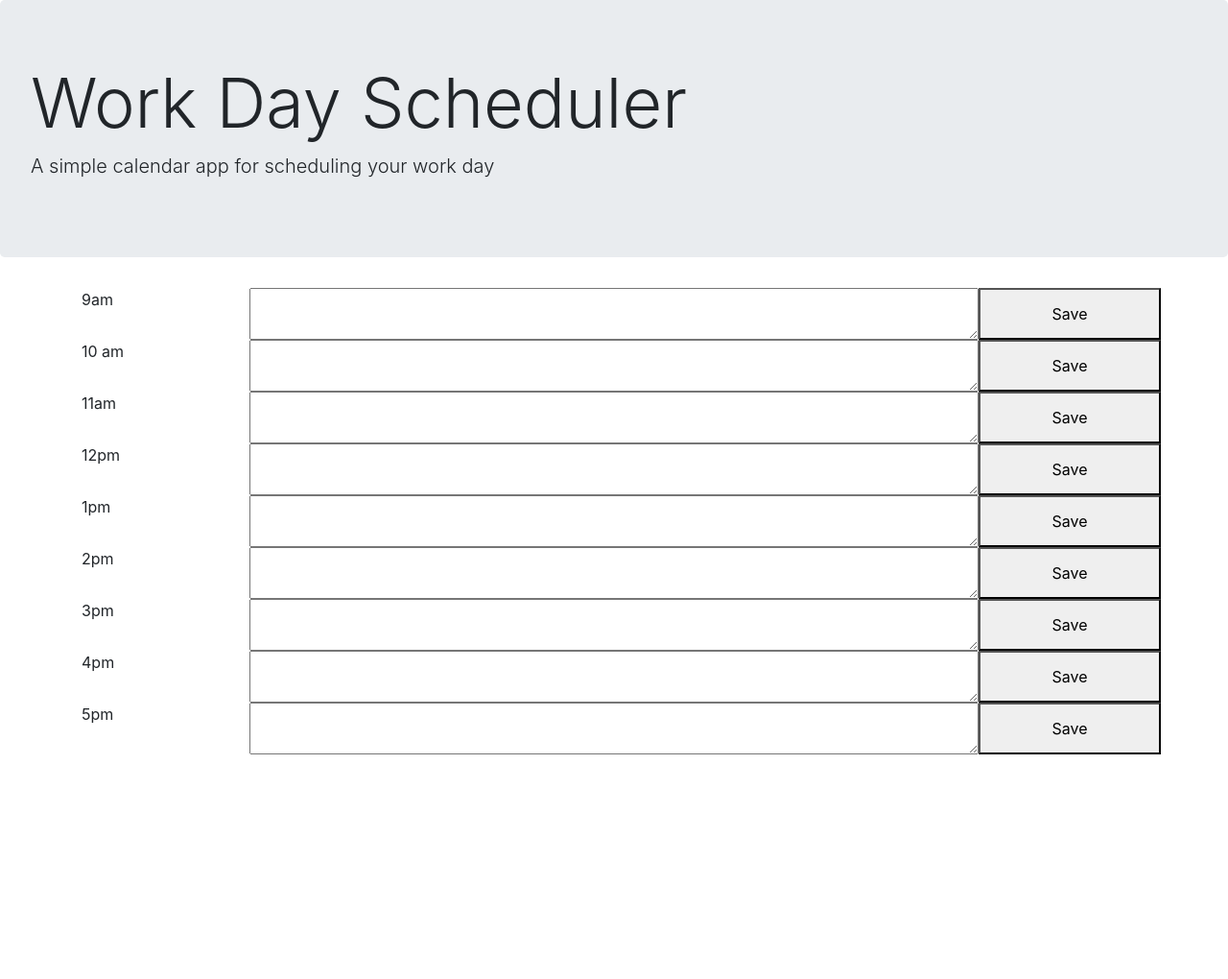
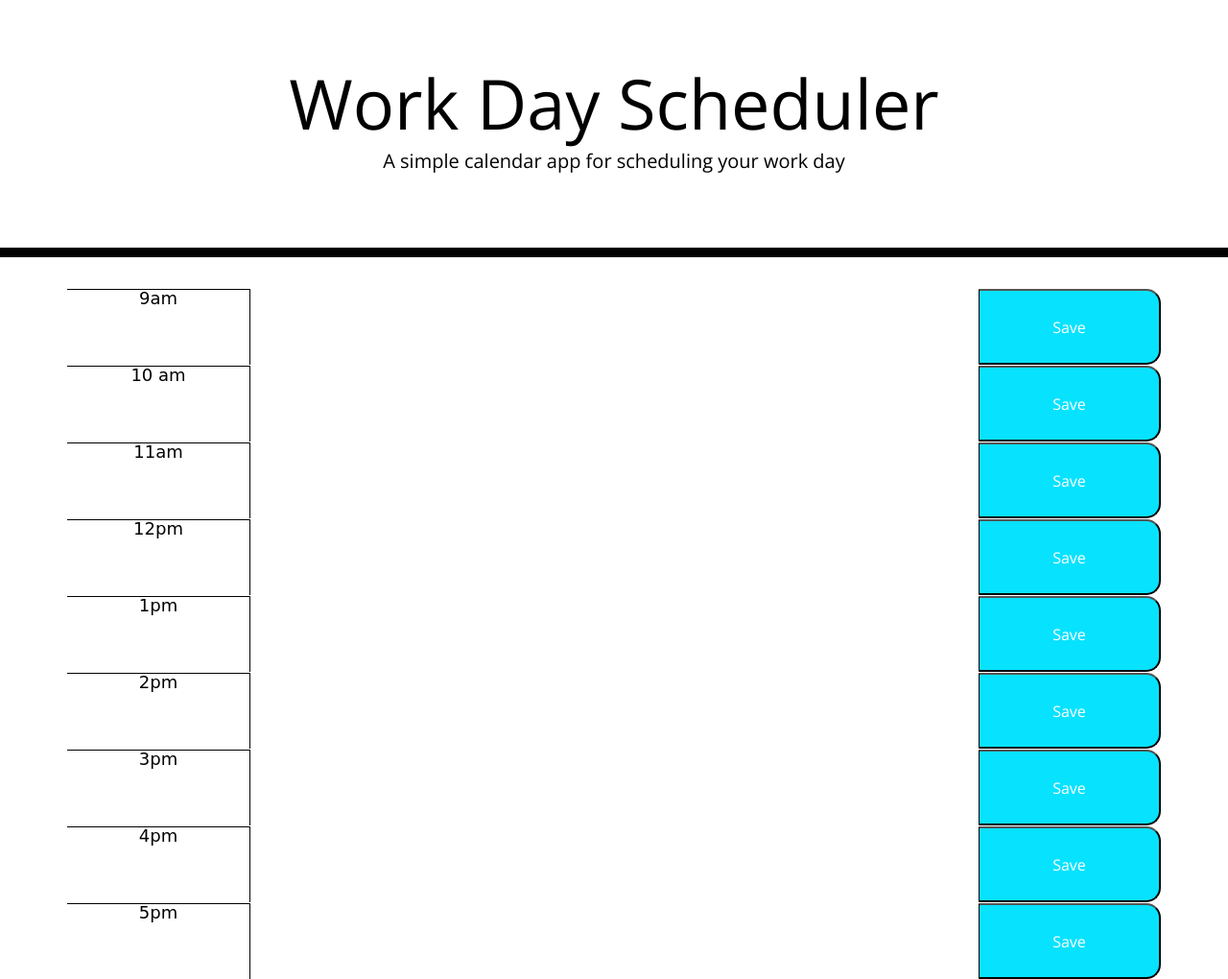
Before and after one commit to natashamullin/day-planner, a website: page index.html in a window 1280 px wide. Shown: the whole page at 96% size. Before the commit the page ends 800 px from the top, so only its background shows below. Drawn offline with nearby package versions, Linux system fonts and the light colour scheme.

Commit message:
style added. figure out way to make save button better in smaller screen

```diff
--- a/assets/style.css
+++ b/assets/style.css
@@ -0,0 +1,76 @@
+body {
+  font-family: 'Open Sans', sans-serif;
+  font-size: 16px;
+  line-height: 1;
+}
+
+textarea{
+  background: transparent;
+  border: none;
+  resize: none;
+  color: black;
+  border-left: 1px solid black;
+  padding: 10px;
+}
+
+.jumbotron {
+  text-align: center;
+  background-color: transparent;
+  color: black;
+  border-radius: 0;
+  border-bottom: 10px solid black;
+}
+
+.description{
+  white-space: pre-wrap;
+}
+
+.time-block{
+  text-align: center;
+  border-radius: 15px;
+}
+
+.row {
+  white-space: pre-wrap;
+  height: 80px;
+  border-top: 1px solid white;;
+}
+
+.hour {
+  background-color: white;
+  color: black;
+  border-top: 1px solid black;
+  font-size: large;
+  font-family: cursive, sans-serif,'Times New Roman', Times, serif;
+
+
+}
+
+.past {
+  background-color: rgb(192, 189, 189);
+  color: white;
+}
+
+.present {
+  background-color: rgb(250, 74, 74);
+  color: white;
+}
+
+.future {
+  background-color: rgb(135, 252, 135);
+  color: white;
+}
+
+.saveBtn {
+  border-left: 1px solid black;
+  border-top-right-radius: 15px;
+  border-bottom-right-radius: 15px;
+  background-color: rgb(7, 226, 255);
+  color: white;
+}
+
+.saveBtn:hover {
+  font-size: 20px;
+  background-color: rgb(113, 248, 113);
+
+}
--- a/index.html
+++ b/index.html
@@ -23,10 +23,10 @@
         <!-- Time-blocks go here -->
 
         <div class="row time-block" id="9am">
-            <div class="col-md-2 sm-3 hour">9am</div>
+            <div class="col-md-2 sm-4 hour">9am</div>
 
-            <textarea class="col-md-8 sm-6 textarea"></textarea>
-            <button class=" col-md-2 sm-3 saveBtn">Save</button>
+            <textarea class="col-md-8 sm-4 textarea"></textarea>
+            <button class=" col-md-2 sm-4 saveBtn">Save</button>
         </div>
 
         <!--10am -->
```
